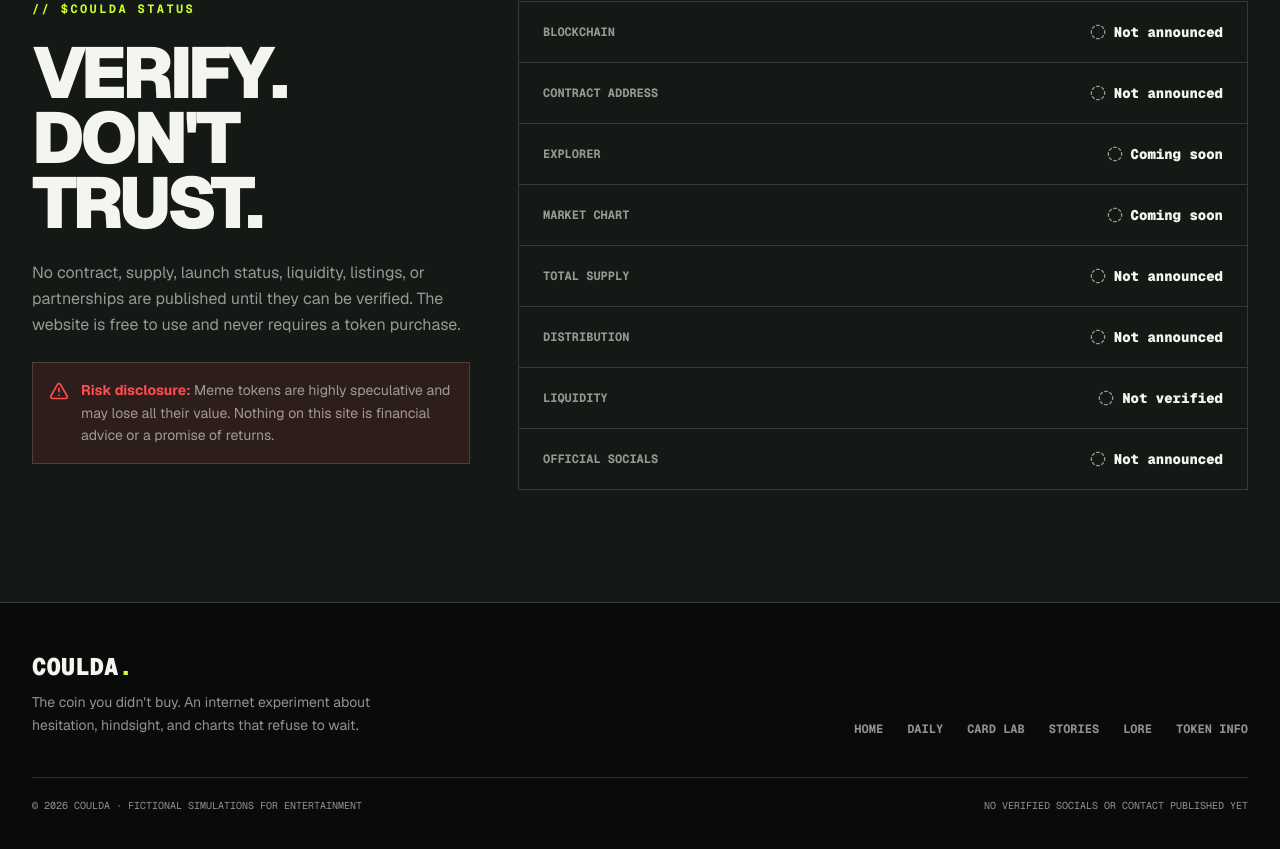
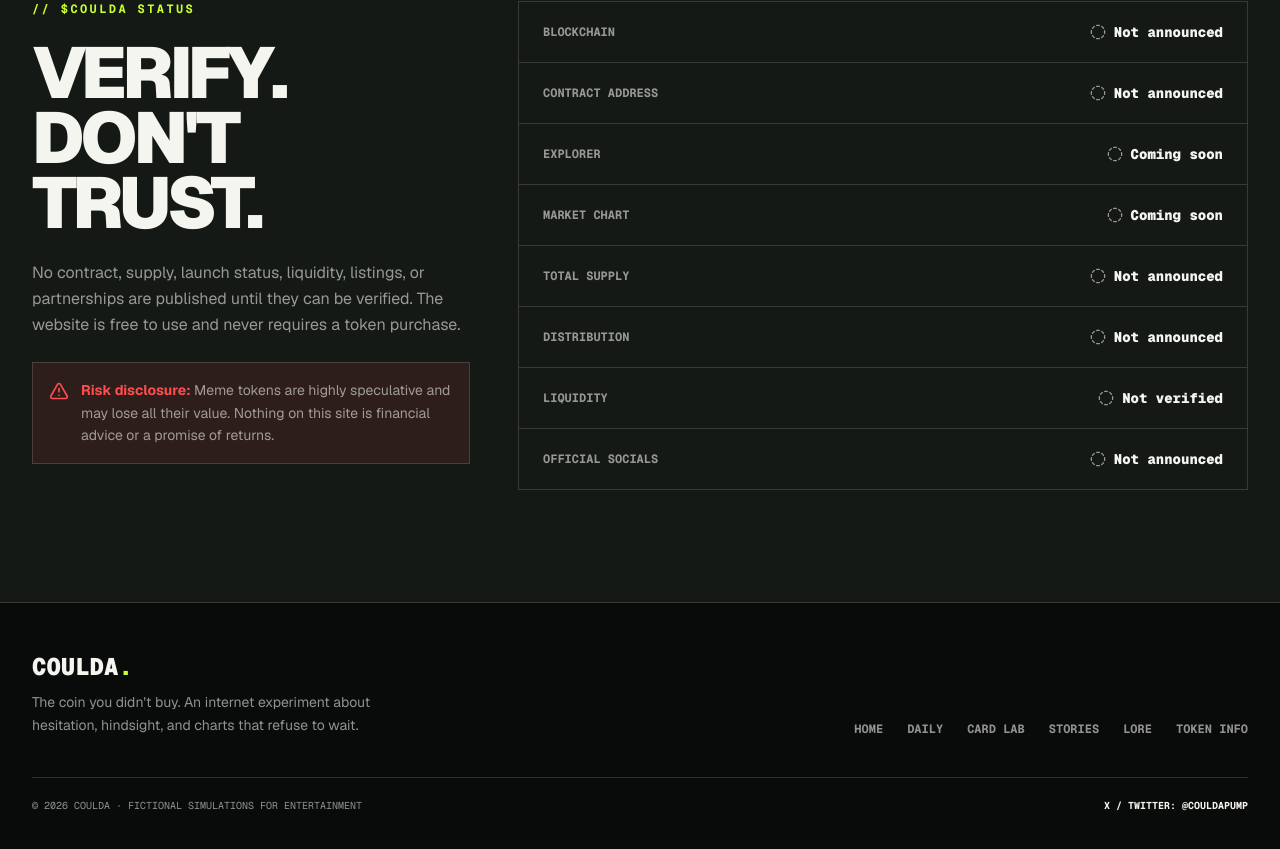
Before and after one commit to hillsplayz/levin, a Next.js app: page / in a window 1280 px wide. Shown: the part 5874-6723 px from the top of the page. Built offline with nearby package versions, Linux system fonts and the light colour scheme; no server answers.

Commit message:
Add official COULDA X profile

```diff
--- a/app/layout.tsx
+++ b/app/layout.tsx
@@ -21,6 +21,8 @@ export const metadata: Metadata = {
   },
   twitter: {
     card: 'summary_large_image',
+    site: '@COULDAPUMP',
+    creator: '@COULDAPUMP',
     title: 'YOU COULDA BEEN RICH.',
     description: 'The coin you didn’t buy.',
     images: ['/coulda-mascot.png'],
--- a/components/daily-challenge.tsx
+++ b/components/daily-challenge.tsx
@@ -110,7 +110,7 @@ export function DailyChallenge({ today, archive, initialChoice }: Props) {
     if (!lockedChoice) return
     const action = lockedChoice === 'buy' ? `BOUGHT ${selected.ticker}` : `SKIPPED ${selected.ticker}`
     const outcome = selected.outcomeMultiplier >= 1 ? `${selected.outcomeMultiplier}x` : `${Math.round((1 - selected.outcomeMultiplier) * 100)}% down`
-    const text = `${action} in The COULDA Daily Challenge. Fictional outcome: ${outcome}. ${resultCopy(selected, lockedChoice)} #COULDA`
+    const text = `${action} in The COULDA Daily Challenge by @COULDAPUMP. Fictional outcome: ${outcome}. ${resultCopy(selected, lockedChoice)} #COULDA`
     const shareUrl = `https://x.com/intent/post?text=${encodeURIComponent(text)}&url=${encodeURIComponent(window.location.href)}`
     window.open(shareUrl, '_blank', 'noopener,noreferrer')
   }
--- a/components/site-footer.tsx
+++ b/components/site-footer.tsx
@@ -12,7 +12,9 @@ export function SiteFooter() {
         </div>
         <div className="flex flex-col justify-between gap-3 border-t border-border pt-5 font-mono text-[10px] text-muted-foreground md:flex-row">
           <p>© 2026 COULDA · FICTIONAL SIMULATIONS FOR ENTERTAINMENT</p>
-          <p>NO VERIFIED SOCIALS OR CONTACT PUBLISHED YET</p>
+          <a href="https://x.com/COULDAPUMP" target="_blank" rel="noopener noreferrer" className="font-bold text-foreground transition-colors hover:text-primary" aria-label="Follow COULDA on X at @COULDAPUMP">
+            X / TWITTER: @COULDAPUMP
+          </a>
         </div>
       </div>
     </footer>
```
